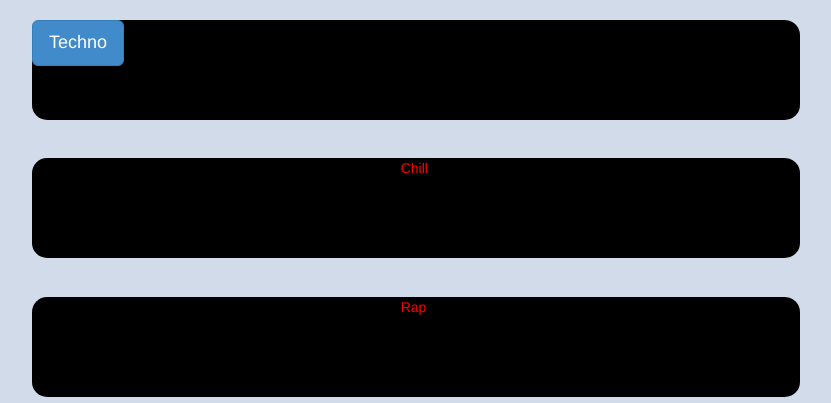
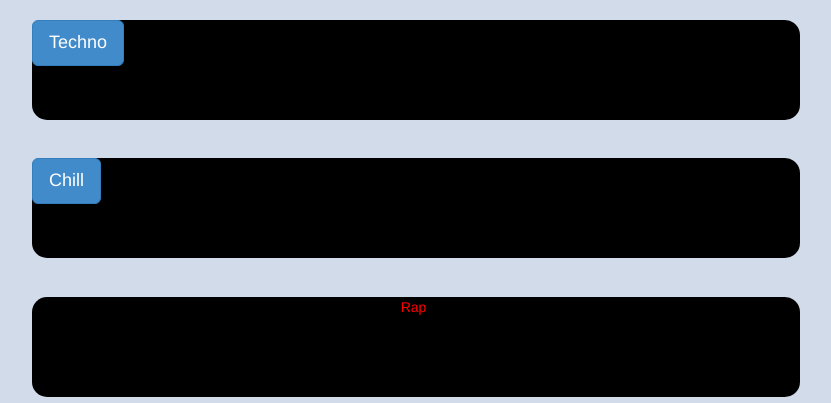
Before and after one commit to NicoVsr/Project-github-a2, a PHP site: page /genre.php in a window 1280 px wide. Shown: the part 58-461 px from the top of the page, without its empty margins (224-1055 px from the left). Run offline with PHP 8.4, Linux system fonts and the light colour scheme.

Commit message:
Button at chill

```diff
--- a/view/_genre.php
+++ b/view/_genre.php
@@ -11,7 +11,7 @@
 
     <div class="deuxieme">
 
-        <a href="https://soundcloud.com/hugo-dos-santos-3/sets/chillax" class="techno"> Chill </a>
+        <a  class="btn btn-primary btn-lg" href="register.php" role="button" href="https://soundcloud.com/hugo-dos-santos-3/sets/chillax" class="techno"> Chill </a>
 
 
 
```
